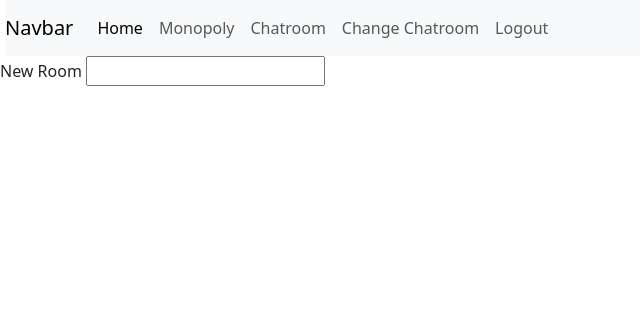
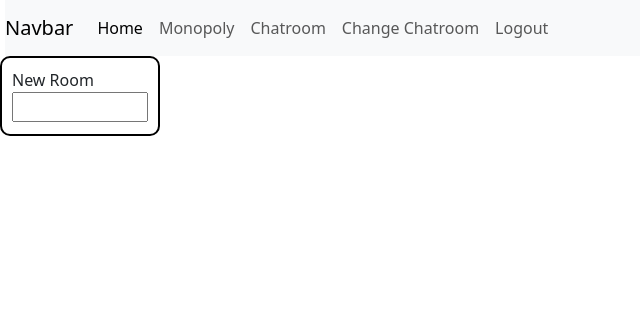
Before and after one commit to AbingtonHeightsSoftwareClub/website, a Flask app: page /chatroom/choose_chatroom/choose in a window 1280 px wide. Shown: the top 316 px of the page, without its empty margins (0-640 px from the left). Run offline with Flask 3, Linux system fonts and the light colour scheme; the visitor is signed in with stand-in values (Sample User, id 1); data that the repository does not hold is empty; some libraries are stand-ins or nearby versions.

Commit message:
Fixed rooms.

```diff
--- a/models.py
+++ b/models.py
@@ -101,7 +101,7 @@ class ActiveUsers(db.Model):
     __tablename__ = "active_users"
     id: Mapped[int] = mapped_column(primary_key=True)
     title: Mapped[str] = mapped_column()
-    room: Mapped[int] = mapped_column()
+    room: Mapped[int] = mapped_column(nullable=True)
 
     def __str__(self):
         return f"{self.title}: {self.session_id}"
--- a/routes/chatroom/chatroom_routes.py
+++ b/routes/chatroom/chatroom_routes.py
@@ -50,11 +50,18 @@ def register_routes(app, db: SQLAlchemy):
         # If they have a room, serve it to them
         return render_template("chatroom/chatroom.html", room=current_user.room)
 
+    """
+    If someone enters nothing as the new room they want, they get redirected here.
+    """
+    @app.route("/chatroom/choose_chatroom/")
+    @login_required
+    def empty_choose_chatroom():
+        return redirect(url_for("choose_chatroom", room="choose"))
+
     # Dynamic URL for the choose screen
     @app.route("/chatroom/choose_chatroom/<room>", methods=["GET", "POST"])
     @login_required
     def choose_chatroom(room: str):
-        print(room)
         # if they don't have a room
         if room == "choose":
             # Define all rooms and all users in those rooms every time so that no user is missed.
@@ -66,7 +73,12 @@ def register_routes(app, db: SQLAlchemy):
                 rooms.add(user.room)
                 # Create a dictionary entry that contains a list of every active user in room n
                 active_users[user.room] = [active_user.title for active_user in ActiveUsers.query.filter_by(room=user.room).all()]
-            db.session.commit()
+
+            # If a room has messages in it, we want to be able to go to it and see what people sent. So, we need to list rooms that have messages in them.
+            for message in Message.query.all():
+                rooms.add(message.room)
+
+
             return render_template("chatroom/choose_chatroom.html", rooms=rooms, active_users=active_users)
 
         else:
@@ -75,6 +87,21 @@ def register_routes(app, db: SQLAlchemy):
 
             except ValueError:
                 print("Error")
+                # Define all rooms and all users in those rooms every time so that no user is missed.
+                active_users: dict = dict()
+                rooms: set = set()
+                # For every active user ever
+                for user in ActiveUsers.query.all():
+                    # Add every possible room (it's a set so no duplicates)
+                    rooms.add(user.room)
+                    # Create a dictionary entry that contains a list of every active user in room n
+                    active_users[user.room] = [active_user.title for active_user in
+                                               ActiveUsers.query.filter_by(room=user.room).all()]
+                # If a room has messages in it, we want to be able to go to it and see what people sent. So, we need to list rooms that have messages in them.
+                for message in Message.query.all():
+                    rooms.add(message.room)
+
+
                 return redirect(url_for("choose_chatroom", room="choose", active_users=active_users))
 
             current_user.room = int(room)
--- a/routes/monopoly/monopoly_routes.py
+++ b/routes/monopoly/monopoly_routes.py
@@ -44,6 +44,7 @@ def register_routes(app, db: SQLAlchemy):
     @app.route("/monopoly")
     @login_required
     def monopoly():
+        print(current_user)
         return render_template("monopoly.html")
 
     #going to ahsofware.club/reset_properties will delete all property data and reload it
@@ -55,7 +56,7 @@ def register_routes(app, db: SQLAlchemy):
         data = pd.read_csv("properties.csv", index_col=0)
         for property in Property.query:
             db.session.delete(property)
-        db.session.commit
+        db.session.commit()
         for title in data.index.values:
             property = Property(title=title,
                                     price=int(data.loc[title].iloc[0]),
--- a/static/css/chatroom/choose.css
+++ b/static/css/chatroom/choose.css
@@ -0,0 +1,27 @@
+.box{
+    display: grid;
+    grid-template-rows: minmax(0, 5rem);
+    grid-auto-rows: 5rem;
+    grid-template-columns: repeat(auto-fit, minmax(5rem, 20rem))
+
+}
+
+
+.room{
+    display: flex;
+    flex-flow: column;
+    border-style: solid;
+    border-color: black;
+    border-radius: 10px;
+    border-width: 2px;
+    padding: 10px
+}
+
+.add{
+    width: 10rem;
+}
+
+.buttons{
+    height: 2rem;
+
+}
--- a/templates/chatroom/choose_chatroom.html
+++ b/templates/chatroom/choose_chatroom.html
@@ -4,18 +4,27 @@
 
 {% block content %}
 
-<link rel="stylesheet" href="{{url_for('static', filename='css/chatroom/choose.css')}}" />
+<link rel="stylesheet" href="{{url_for('static', filename='css/chatroom/choose.css')}}"/>
 
 <div class="box">
+    <div class="room add">
     <label for="add">New Room</label>
     <input type="number" name="New Room" id="add">
-    <br/>
+    </div>
+
     {% for room in rooms %}
-    <button onclick="chose(this)" value="{{room}}">{{room}}</button>
+    <div class="room">
+        <button onclick="chose(this)" value="{{room}}" class="buttons">{{room}}</button>
+        <!-- Only show active users if there are any -->
+        <div class="active_users">
+        {% if active_users[room]|length > 0 %}
                 <span>Active Users:</span>
                     {% for user in active_users[room] %}
                 <span>{{ user }}, </span>
             {% endfor %}
+        {% endif %}
+        </div>
+    </div>
     {% endfor %}
 </div>
 
```
Lines whose indentation alone changed are shown as unchanged.
